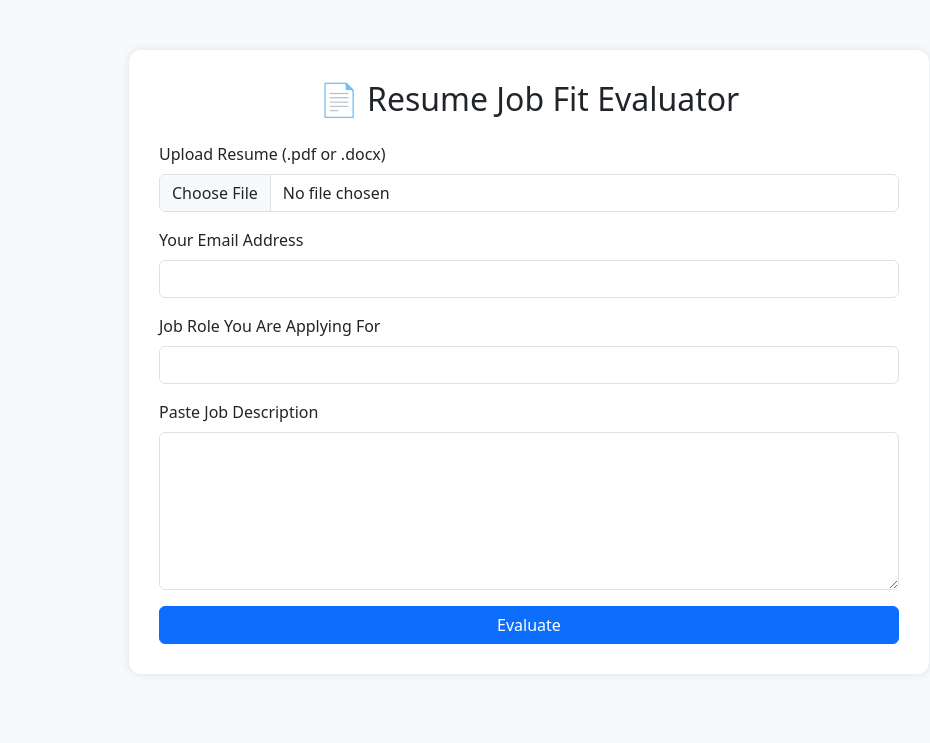
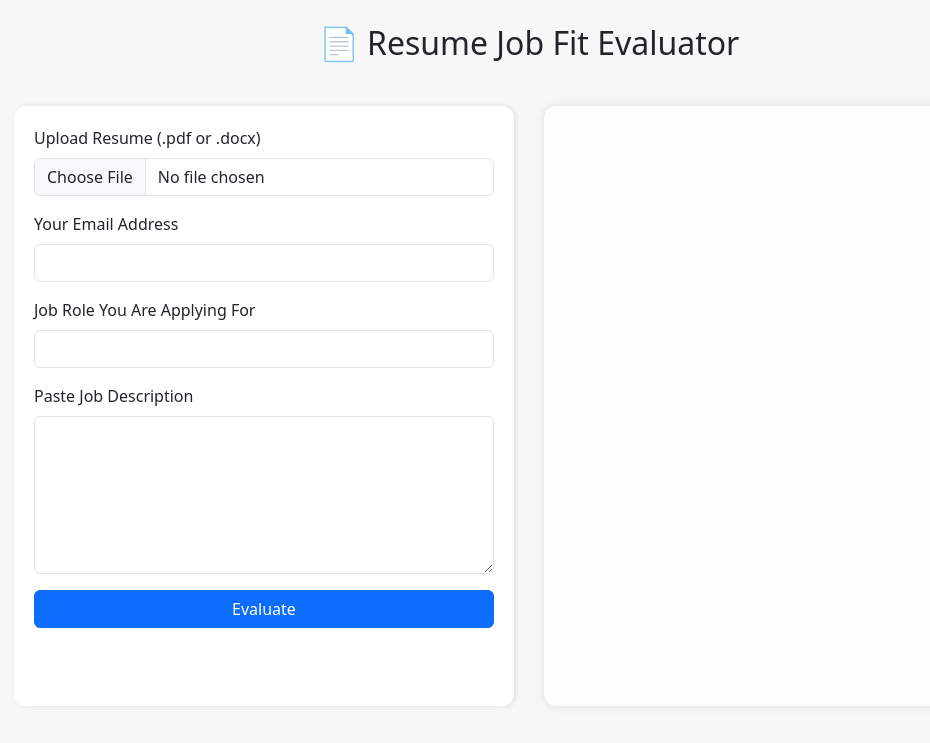
Before and after one commit to Tarunika-R/ResuMatch, a Flask app: page / in a window 1280 px wide. Shown: the top 743 px of the page, without its empty margins (111-1041 px from the left). Run offline with Flask 3, Linux system fonts and the light colour scheme; parts of the project's set-up code (start-up, migrations or seed data) failed here and were passed over; some libraries are stand-ins or nearby versions.

Commit message:
`Added resume fit score calculation and display, updated database schema and email functionality.`

```diff
--- a/app.py
+++ b/app.py
@@ -1,5 +1,3 @@
-# app.py
-
 from flask import Flask, render_template, request, send_file
 import joblib
 import os
@@ -9,6 +7,7 @@ from sentence_transformers import SentenceTransformer, util
 from fpdf import FPDF
 import smtplib
 import sqlite3
+from difflib import SequenceMatcher
 from email.mime.text import MIMEText
 from email.mime.multipart import MIMEMultipart
 from email.mime.application import MIMEApplication
@@ -31,6 +30,7 @@ def init_db():
                         applied_role TEXT,
                         predicted_role TEXT,
                         match_score REAL,
+                        resume_score REAL,
                         feedback TEXT
                       )''')
     conn.commit()
@@ -52,7 +52,7 @@ def parse_resume(file):
     return ""
 
 # PDF generator
-def generate_feedback_pdf(predicted_role, match_score, match_feedback, missing_keywords):
+def generate_feedback_pdf(predicted_role, match_score, resume_score, match_feedback, missing_keywords):
     pdf = FPDF()
     pdf.add_page()
     pdf.set_font("Arial", size=12)
@@ -60,6 +60,7 @@ def generate_feedback_pdf(predicted_role, match_score, match_feedback, missing_k
     pdf.ln(10)
     pdf.multi_cell(0, 10, f"Predicted Role: {predicted_role}\n")
     pdf.multi_cell(0, 10, f"Similarity Score: {match_score}%\n")
+    pdf.multi_cell(0, 10, f"Resume Fit Score: {resume_score}%\n")
     pdf.multi_cell(0, 10, f"Feedback: {match_feedback}\n")
     if missing_keywords:
         pdf.multi_cell(0, 10, "Missing Keywords:")
@@ -94,8 +95,11 @@ def send_email(recipient_email, subject, body, attachment_path):
 def index():
     prediction = None
     match_score = None
+    resume_score = None
     match_feedback = None
     missing_keywords = []
+    email_sent = False
+    email = ""
 
     if request.method == 'POST':
         role_applied = request.form['applied_role']
@@ -114,6 +118,9 @@ def index():
             score = util.pytorch_cos_sim(resume_emb, job_emb).item()
             match_score = round(score * 100, 2)
 
+            role_similarity = SequenceMatcher(None, prediction.lower(), role_applied.lower()).ratio()
+            resume_score = round(role_similarity * 100, 2)
+
             if prediction.lower() == role_applied.lower():
                 match_feedback = "Your resume matches the applied role."
             else:
@@ -128,20 +135,24 @@ def index():
             # Save to DB
             conn = sqlite3.connect(DB_PATH)
             cursor = conn.cursor()
-            cursor.execute("INSERT INTO evaluations (email, applied_role, predicted_role, match_score, feedback) VALUES (?, ?, ?, ?, ?)",
-                           (email, role_applied, prediction, match_score, match_feedback))
+            cursor.execute("INSERT INTO evaluations (email, applied_role, predicted_role, match_score, resume_score, feedback) VALUES (?, ?, ?, ?, ?, ?)",
+                           (email, role_applied, prediction, match_score, resume_score, match_feedback))
             conn.commit()
             conn.close()
 
             # Generate and send feedback PDF
-            pdf_path = generate_feedback_pdf(prediction, match_score, match_feedback, missing_keywords)
+            pdf_path = generate_feedback_pdf(prediction, match_score, resume_score, match_feedback, missing_keywords)
             send_email(email, "Your Resume Evaluation Report", "Please find the attached report.", pdf_path)
+            email_sent = True
 
     return render_template("index.html",
                            prediction=prediction,
                            match_score=match_score,
+                           resume_score=resume_score,
                            match_feedback=match_feedback,
-                           missing_keywords=missing_keywords)
+                           missing_keywords=missing_keywords,
+                           email_sent=email_sent,
+                           email=email)
 
 if __name__ == '__main__':
     app.run(debug=True)
--- /dev/null
+++ b/static/styles.css
@@ -0,0 +1,33 @@
+body {
+    background: #f8f9fa;
+}
+
+.text-center{
+    margin-top: 50px;
+}
+
+.split-container {
+    display: flex;
+    gap: 30px;
+    padding: 20px;
+    justify-content: center;
+}
+
+.left, .right {
+    flex: 1;
+    background: white;
+    padding: 30px;
+    border-radius: 12px;
+    box-shadow: 0 0 10px rgba(0,0,0,0.1);
+    max-width: 500px;
+}
+
+.right {
+    max-height: 85vh;
+    overflow-y: auto;
+}
+
+.badge-pill {
+    font-size: 0.95rem;
+    padding: 0.6em 1em;
+}
--- a/templates/index.html
+++ b/templates/index.html
@@ -5,27 +5,41 @@
     <meta name="viewport" content="width=device-width, initial-scale=1.0">
     <title>Resume Classifier + JD Match</title>
     <link href="https://cdn.jsdelivr.net/npm/bootstrap@5.3.0/dist/css/bootstrap.min.css" rel="stylesheet">
+    <link href="{{ url_for('static', filename='styles.css') }}" rel="stylesheet">
+    <!-- SweetAlert2 -->
+    <script src="https://cdn.jsdelivr.net/npm/sweetalert2@11"></script>
     <style>
         body {
-            background: #f8f9fa;
+            background-color: #f7f7f7;
         }
-        .container {
-            max-width: 800px;
-            margin-top: 50px;
-            background: white;
-            padding: 30px;
-            border-radius: 12px;
-            box-shadow: 0 0 10px rgba(0,0,0,0.1);
+        .split-container {
+            display: flex;
+            flex-direction: row;
+            height: 80vh;
+        }
+        .left {
+            flex: 1;
+            padding: 20px;
+            background-color: #ffffff;
+            box-shadow: 2px 0 5px rgba(0,0,0,0.1);
+        }
+        .right {
+            flex: 1;
+            padding: 20px;
+            overflow-y: auto;
+            background-color: #fdfdfd;
         }
         .badge-pill {
-            font-size: 0.95rem;
-            padding: 0.6em 1em;
+            font-size: 1rem;
+            padding: 10px;
         }
     </style>
 </head>
 <body>
-<div class="container">
-    <h2 class="mb-4 text-center">📄 Resume Job Fit Evaluator</h2>
+<div class="container-fluid">
+    <h2 class="text-center my-4">📄 Resume Job Fit Evaluator</h2>
+    <div class="split-container">
+        <div class="left">
             <form method="POST" enctype="multipart/form-data">
                 <div class="mb-3">
                     <label for="resume" class="form-label">Upload Resume (.pdf or .docx)</label>
@@ -45,28 +59,41 @@
                 </div>
                 <button type="submit" class="btn btn-primary w-100">Evaluate</button>
             </form>
+        </div>
 
+        <div class="right">
             {% if prediction %}
-        <hr>
-        <h5 class="mt-4">✅ Predicted Role from Resume:</h5>
+                <h5>✅ Predicted Role from Resume:</h5>
                 <span class="badge bg-success badge-pill">{{ prediction }}</span>
             {% endif %}
 
             {% if match_feedback %}
-        <div class="mt-4">
+                <div class="mt-3">
                     <h5>🔍 Evaluation Result:</h5>
                     <div class="alert alert-info">{{ match_feedback }}</div>
                 </div>
             {% endif %}
 
             {% if match_score is not none %}
-        <h6 class="mt-3">Similarity Score:</h6>
+                <h6 class="mt-3">Similarity Score with Job Description:</h6>
                 <div class="progress">
                     <div class="progress-bar {% if match_score >= 70 %}bg-success{% else %}bg-danger{% endif %}"
                          role="progressbar"
                          style="width: {{ match_score }}%;"
                          aria-valuenow="{{ match_score }}" aria-valuemin="0" aria-valuemax="100">
                         {{ match_score }}%
+                    </div>
+                </div>
+            {% endif %}
+
+            {% if resume_score is not none %}
+                <h6 class="mt-3">Resume Fit Score for Applied Role:</h6>
+                <div class="progress">
+                    <div class="progress-bar {% if resume_score >= 70 %}bg-success{% else %}bg-warning{% endif %}"
+                         role="progressbar"
+                         style="width: {{ resume_score }}%;"
+                         aria-valuenow="{{ resume_score }}" aria-valuemin="0" aria-valuemax="100">
+                        {{ resume_score }}%
                     </div>
                 </div>
             {% endif %}
@@ -85,6 +112,20 @@
                 </div>
             {% endif %}
         </div>
+    </div>
+</div>
+
+{% if email_sent %}
+<script>
+    Swal.fire({
+        title: 'Success!',
+        text: '📩 Resume evaluation report sent to {{ email }}.',
+        icon: 'success',
+        confirmButtonText: 'OK'
+    });
+</script>
+{% endif %}
+
 <script src="https://cdn.jsdelivr.net/npm/bootstrap@5.3.0/dist/js/bootstrap.bundle.min.js"></script>
 </body>
 </html>
```
Also changed, not shown: evaluations.db. Lines whose indentation alone changed are shown as unchanged.
